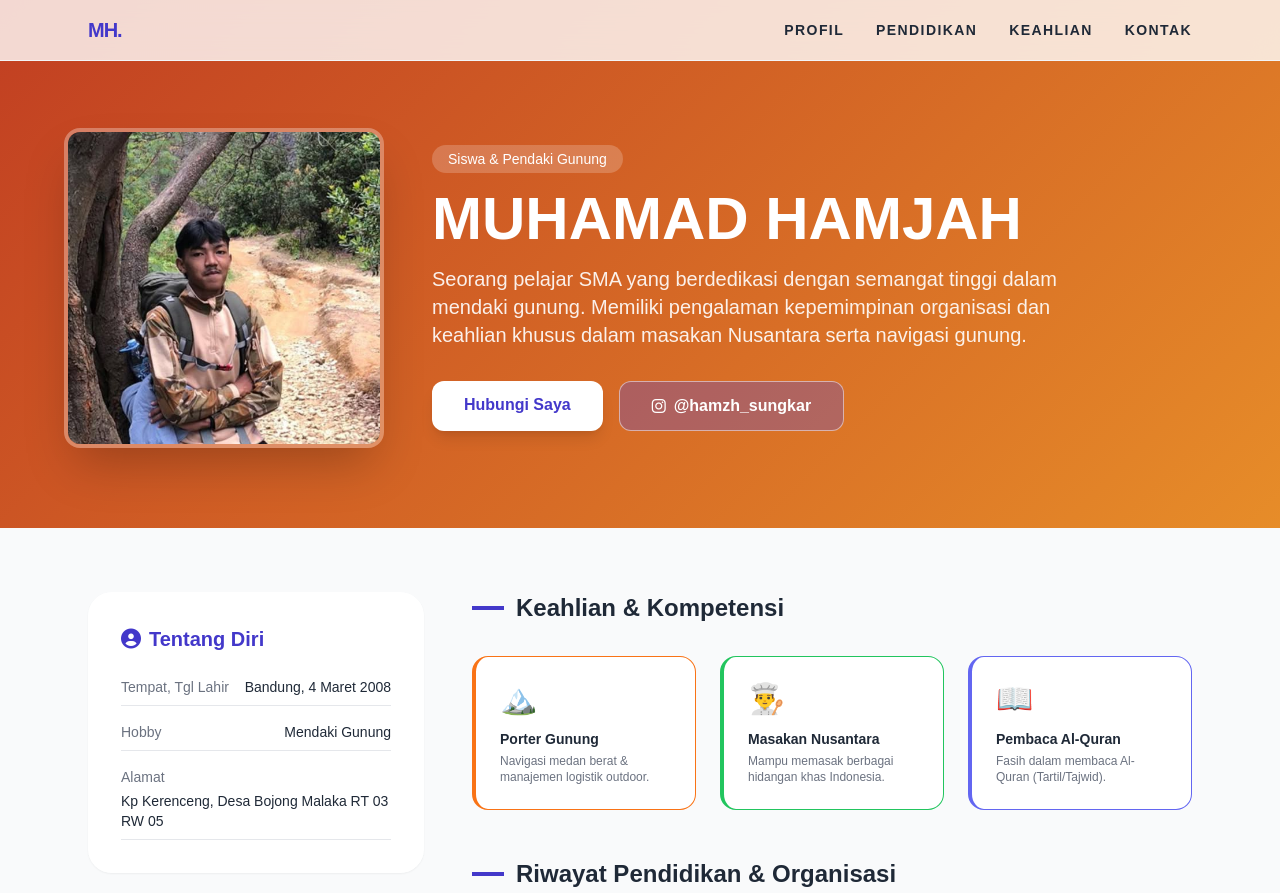
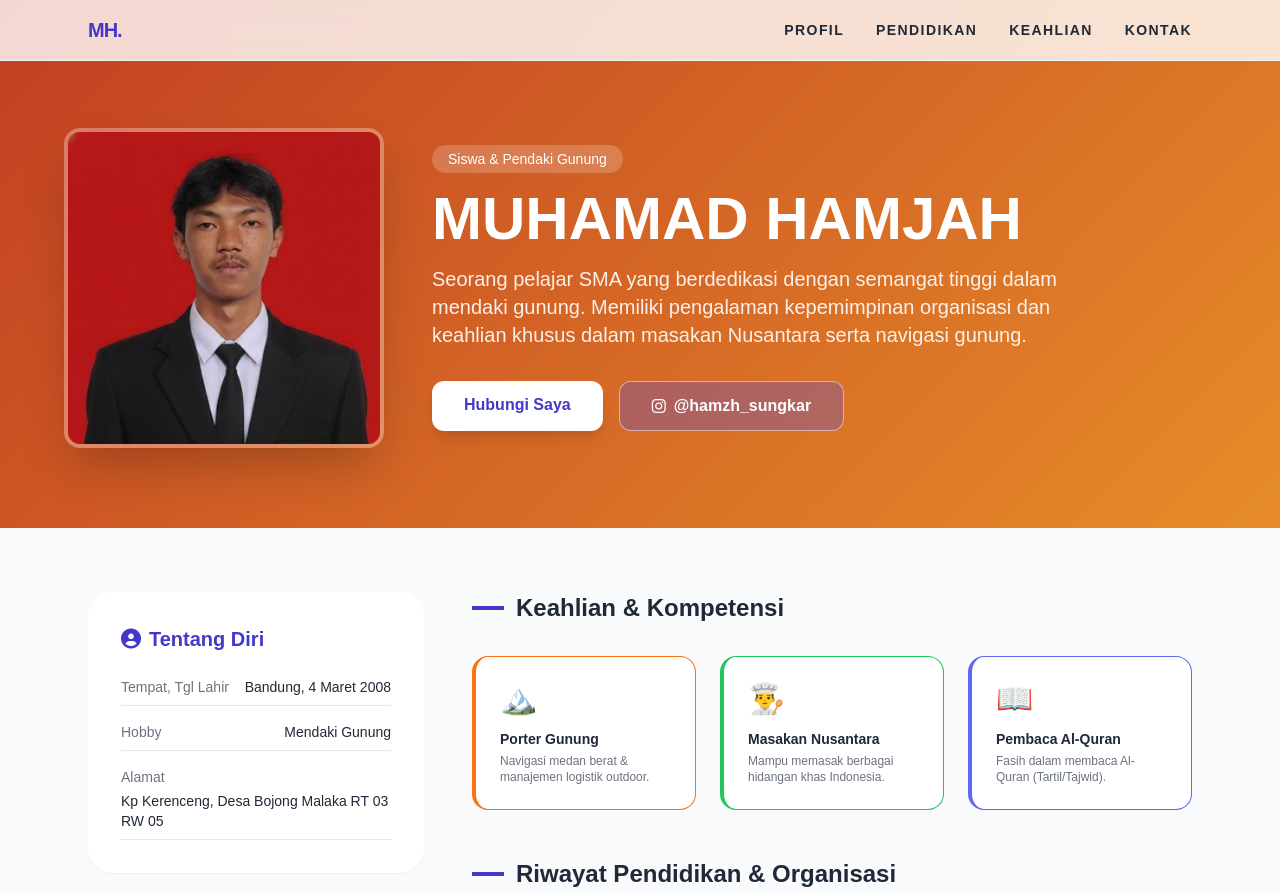
Before and after one commit to zavinisheree/cv-hamzah-12-3, a plain HTML site: page index.html in a window 1280 px wide. Shown: the top 893 px of the page. Drawn offline with nearby package versions, Linux system fonts and the light colour scheme.

Commit message:
cv hamzah fix

```diff
--- a/index.html
+++ b/index.html
@@ -61,7 +61,7 @@
     <section class="pt-32 pb-20 px-6 hero-gradient text-white">
         <div class="max-w-6xl mx-auto flex flex-col md:flex-row items-center gap-12">
             <div class="w-64 h-64 md:w-80 md:h-80 rounded-2xl overflow-hidden border-4 border-white/30 shadow-2xl shrink-0">
-                <img src="623866870_1226175942955413_7105711029993526429_n.jpg"
+                <img src="611184170_906335618640369_1178176897236897197_n.jpg"
                      alt="Foto Muhamad Hamjah"
                      class="w-full h-full object-cover object-top"
                      onerror="this.src='https://images.unsplash.com/photo-1551632811-561732d1e306?q=80&w=800&auto=format&fit=crop'">
```
Also changed, not shown: 611184170_906335618640369_1178176897236897197_n.jpg (added), 623866870_1226175942955413_7105711029993526429_n.jpg (deleted).
